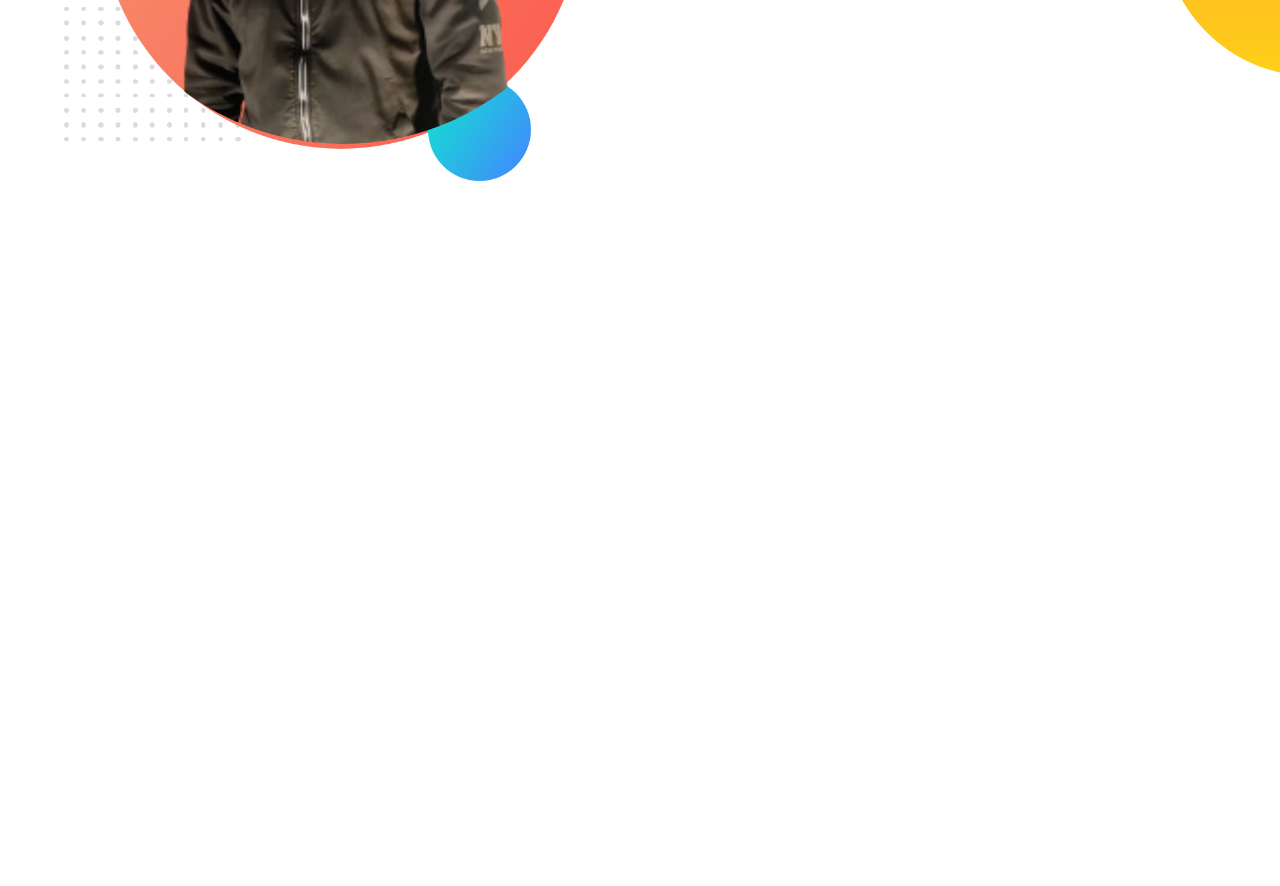
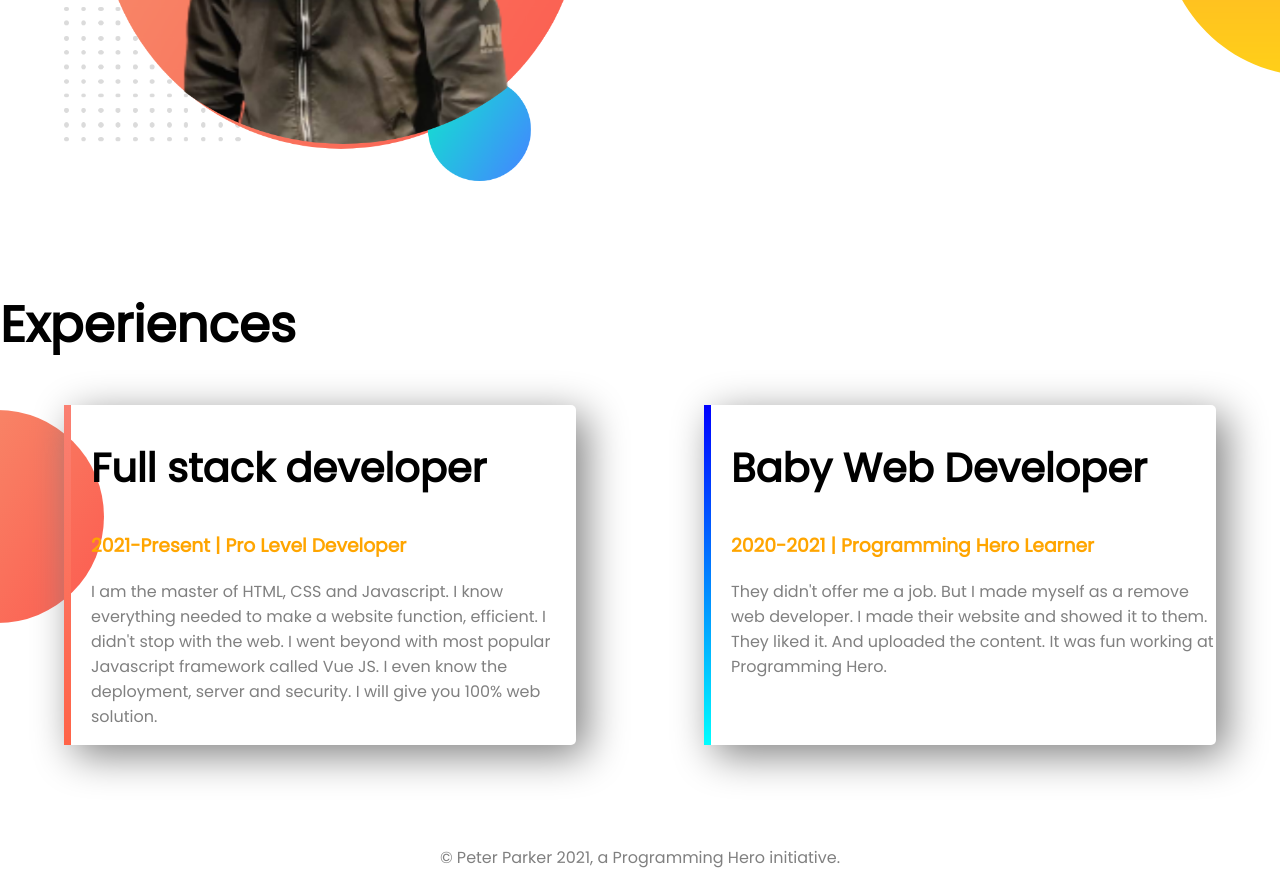
Before and after one commit to Prottay-Badhon/Developer-portfolio, a plain HTML site: page index.html in a window 1280 px wide. Shown: the part 955-1841 px from the top of the page. Before the commit the page ends 1243 px from the top, so only its background shows below. Drawn offline with Linux system fonts and the light colour scheme.

Commit message:
experience added

```diff
--- a/index.html
+++ b/index.html
@@ -13,7 +13,7 @@
 </head>
 
 <body>
-    <section class="top-banner">
+    <section class="top-banner flexible-container">
         <div class="half-width">
             <h1>Welcome to</h1>
             <h1><span class="orange-color">Badhon's</span> World</h1>
@@ -27,7 +27,7 @@
             <img src="images/badhon.png" alt="">
         </div>
     </section>
-    <section class="dream-big">
+    <section class="dream-big flexible-container">
         <div class="half-width">
             <img src="images/badhon.png" alt="">
         </div>
@@ -41,6 +41,30 @@
             <a href="" class="link-button">DOWNLOAD RESUME</a>
         </div>
     </section>
+    <section class="experience">
+        <h1>Experiences</h1>
+        <div class="flexible-container">
+            <div class="experience-item" id="full-stack-expo">
+                <h2>Full stack developer</h2>
+                <h3 class="orange-color">2021-Present | Pro Level Developer</h3>
+                <p>I am the master of HTML, CSS and Javascript. I know everything needed to make a website function,
+                    efficient. I didn't stop with the web. I went beyond with most popular Javascript framework called
+                    Vue JS. I even know the deployment, server and security. I will give you 100% web solution.</p>
+            </div>
+
+            <div class="experience-item " id="web-dev-expo">
+                <h2>Baby Web Developer</h2>
+
+                <h3 class="orange-color">2020-2021 | Programming Hero Learner</h3>
+                <p>They didn't offer me a job. But I made myself as a remove web developer. I made their website and
+                    showed
+                    it to them. They liked it. And uploaded the content. It was fun working at Programming Hero.</p>
+            </div>
+        </div>
+    </section>
+    <footer>
+        <p>© Peter Parker 2021, a Programming Hero initiative.</p>
+    </footer>
 </body>
 
 </html>
--- a/style.css
+++ b/style.css
@@ -8,7 +8,7 @@ h1{
 .orange-color{
     color: orange;
 }
-section{
+.flexible-container{
     display: flex;
     margin-bottom: 100px;
 
@@ -38,3 +38,37 @@ section{
     background-repeat: no-repeat;
     background-position: right;
 }
+.experience-item{
+    box-shadow: 10px 10px 40px gray;
+    width: 40%;
+    margin-left: 5%;
+    margin-right: 5%;
+    padding-left: 20px;
+    border-radius: 5px;
+}
+h2{
+    font-size: 40px;
+}
+.experience{
+    background-image: url(images/exp-bg.png);
+    background-position: left;
+    background-repeat: no-repeat;
+}
+#web-dev-expo{
+    border-left: 7px solid;
+    border-image:linear-gradient(blue,cyan);
+    border-image-slice: 1;
+
+}
+#full-stack-expo{
+    border-left: 7px solid;
+    border-image:linear-gradient(salmon,tomato);
+    border-image-slice: 1;
+}
+footer p{
+    text-align: center;
+    color: gray;
+}
+#web-dev-expo p , #full-stack-expo p{
+    color:gray
+}
```
